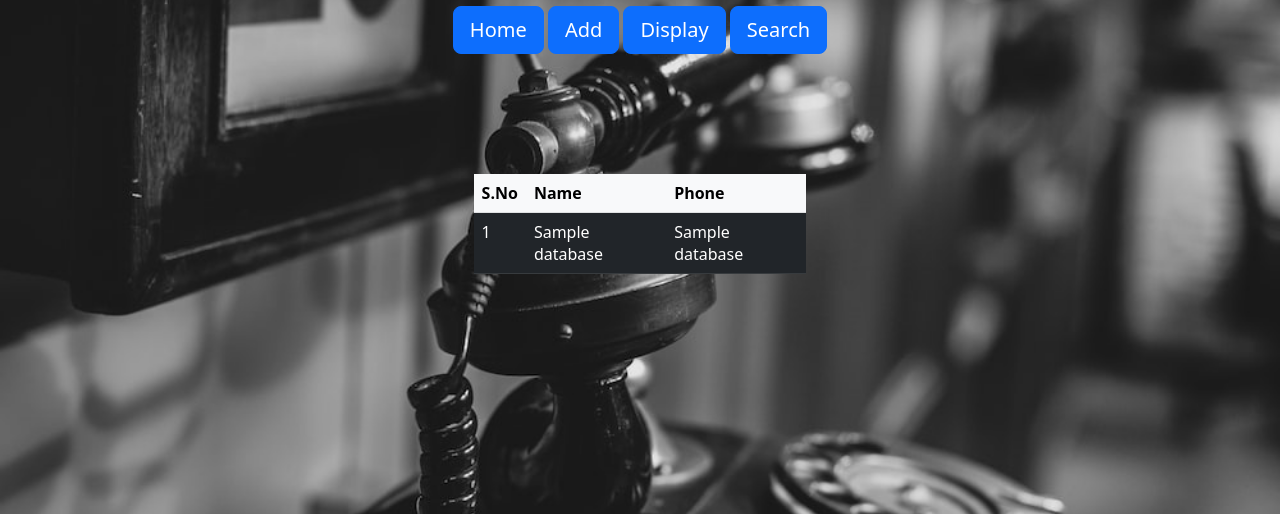
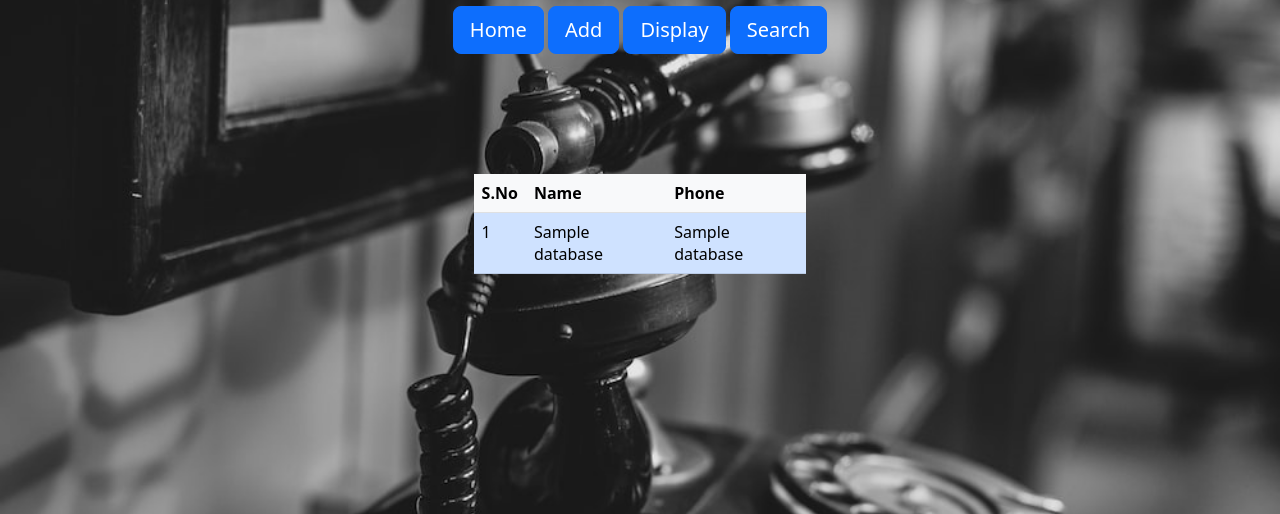
Before and after one commit to Aravindgoud3/Telephone_Directory, a Flask app: template templates/display.html in a window 1280 px wide. Shown: the part 170-684 px from the top of the page. Run offline with Flask 2, Linux system fonts and the light colour scheme; the template is opened without the code that fills it: most values are stand-ins (such as "Sample title", 1, 10 or a date in 2020).

Commit message:
Update display.html

```diff
--- a/templates/display.html
+++ b/templates/display.html
@@ -5,7 +5,7 @@
 
 
 {%block container%}<br><br><br>
-<table class="table table-dark table-hover" style="width:26%">
+<table class="table table-primary table-hover" style="width:26%">
   <tr>
     <th class="table-light">S.No</th>
     <th class="table-light">Name</th>
```
